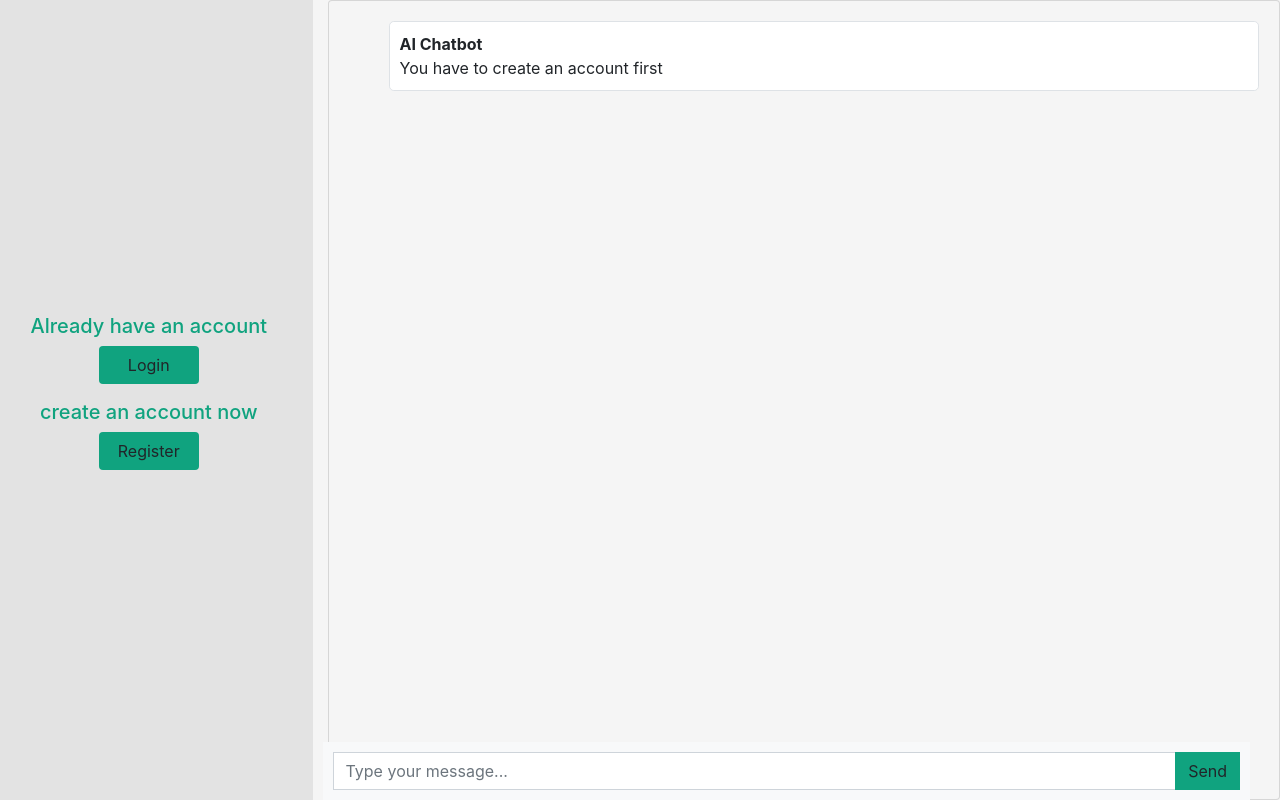
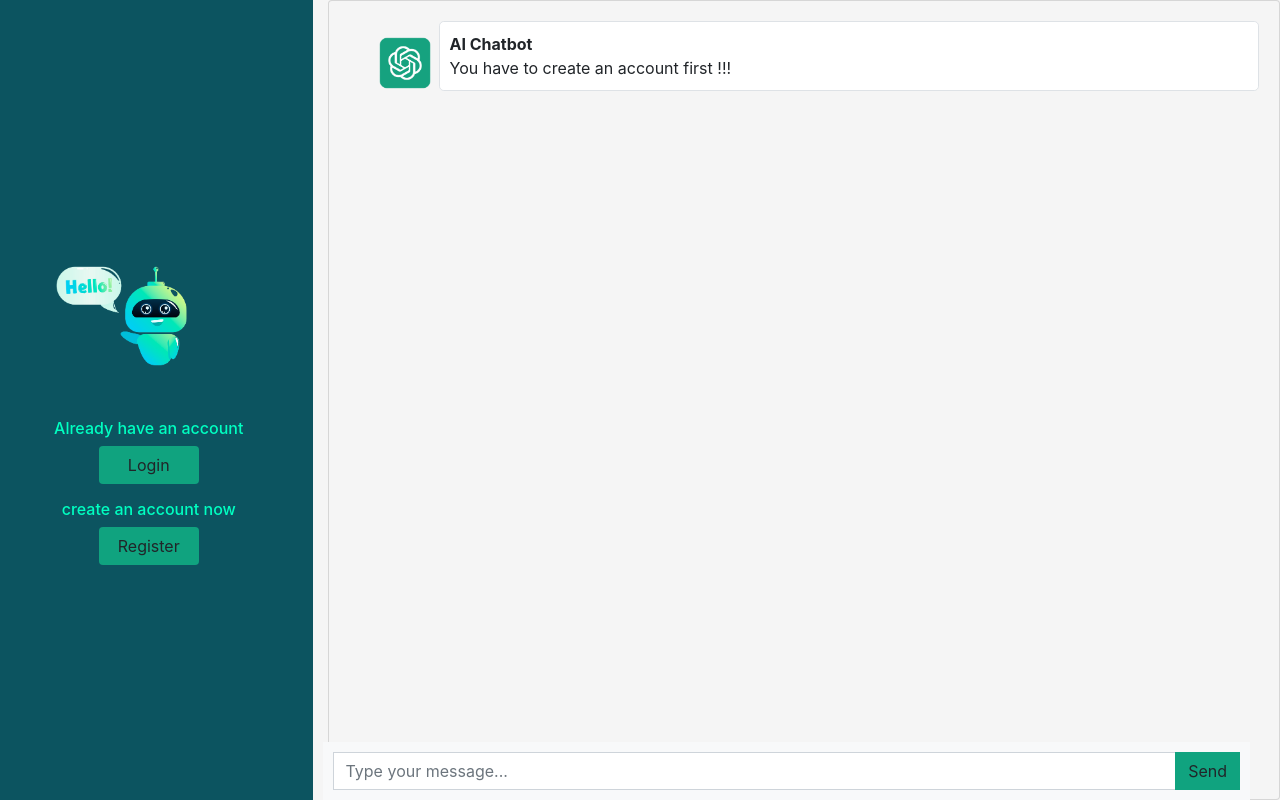
Before and after one commit to KamelTouati/chatbot, a Django app: page / in a window 1280 px wide. Run offline with Django 4.2, Linux system fonts and the light colour scheme; some libraries are stand-ins or nearby versions.

Commit message:
make some modifications

```diff
--- a/django_chatbot/settings.py
+++ b/django_chatbot/settings.py
@@ -121,7 +121,10 @@ USE_TZ = True
 # Static files (CSS, JavaScript, Images)
 # https://docs.djangoproject.com/en/4.1/howto/static-files/
 
-STATIC_URL = 'static/'
+STATIC_URL = '/static/'
+STATICFILES_DIRS = [
+    os.path.join(BASE_DIR, 'static')
+]
 
 # Default primary key field type
 # https://docs.djangoproject.com/en/4.1/ref/settings/#default-auto-field
--- a/django_chatbot/urls.py
+++ b/django_chatbot/urls.py
@@ -15,8 +15,9 @@ Including another URLconf
 """
 from django.contrib import admin
 from django.urls import path, include
-
+from django.contrib.staticfiles.urls import staticfiles_urlpatterns
 urlpatterns = [
     path('admin/', admin.site.urls),
     path('', include('chatbot.urls'))
 ]
+urlpatterns += staticfiles_urlpatterns()
--- a/templates/chatbot.html
+++ b/templates/chatbot.html
@@ -1,5 +1,5 @@
 {% extends 'base.html' %}
-
+{% load static %}
 {% block styles %}
 <style>
     body, html {
@@ -78,8 +78,9 @@
           {% for chat in chats %}
             {% if chat.user == request.user %}
 
-              <li class="message sent rounded-lg">
+          <li class="message sent rounded-lg position-relative" style="margin-left: 50px;">
             <div class="message-text">
+              <img src="{% static 'images/user-LOGO.png' %}" class="position-absolute rounded-lg" style="width: 50px; left: -60px; background-color: #00ffc1;" alt="">
               <div class="message-sender">
                 <b>You</b>
               </div>
@@ -89,8 +90,9 @@
             </div>
           </li>
 
-          <li class="message received rounded-lg border border-gray">
+          <li class="message received rounded-lg border border-gray position-relative" style="margin-left: 50px;">
             <div class="message-text">
+              <img src="{% static 'images/ChatGPT-LOGO.png' %}" class="position-absolute rounded-lg" style="width: 100px; left: -85px;" alt="">
               <div class="message-sender">
                 <b>AI Chatbot</b>
               </div>
@@ -106,13 +108,14 @@
         </ul>
         {% else %}
         <ul>
-          <li class="message received rounded-lg border border-gray">
+          <li class="message received rounded-lg border border-gray position-relative" style="margin-left: 50px;">
             <div class="message-text">
+              <img src="{% static 'images/ChatGPT-LOGO.png' %}" class="position-absolute rounded-lg" style="width: 100px; left: -85px;" alt="">
               <div class="message-sender">
                 <b>AI Chatbot</b>
               </div>
               <div class="message-content">
-                You have to create an account first
+                You have to create an account first !!!
               </div>
             </div>
           </li>
@@ -177,7 +180,7 @@
         const messageItem = document.createElement('li');
         messageItem.classList.add('message', 'received');
         messageItem.innerHTML = `
-        <div class="message-text">
+        <div class="message-text position-relative">
             <div class="message-sender">
               <b>AI Chatbot</b>
             </div>
--- a/templates/parts/sidebar.html
+++ b/templates/parts/sidebar.html
@@ -1,15 +1,17 @@
+{% load static %}
 <div
     class="d-flex flex-column flex-shrink-0 p-3 text-white col-3 justify-content-center align-items-center "
-    style="width: 280px; background-color: #e3e3e3;"
+    style="width: 280px; background-color: #0c5460;"
 >
+    <img style="width: 200px;" src="{% static 'images/robot-chatbot.png' %}" alt="">
     {% if user.is_authenticated %}
-        <h1 style="color: #10a37f">Hi, {{user.username}}</h1>
+        <h3 style="color: #00ffc1">Hi, {{user.username}}</h3>
         <a href="{% url 'logout' %}" type="button" class="btn" style="background-color: #10a37f;">Logout</a>
     {% else %}
-        <h5 style="color: #10a37f">Already have an account</h5>
+        <h6 style="color: #00ffc1">Already have an account</h6>
         <a href="{% url 'login' %}" type="button" class="btn mb-3" style="background-color: #10a37f; width: 100px;">Login</a>
 
-        <h5 style="color: #10a37f">create an account now</h5>
+        <h6 style="color: #00ffc1">create an account now</h6>
         <a href="{% url 'register' %}" type="button" class="btn mb-3" style="background-color: #10a37f; width: 100px;">Register</a>
 
     {% endif %}
```
Also changed, not shown: README.md, db.sqlite3, static/images/ChatGPT-LOGO.png (added), static/images/robot-chatbot.png (added), static/images/user-LOGO.png (added), 4 other files.
